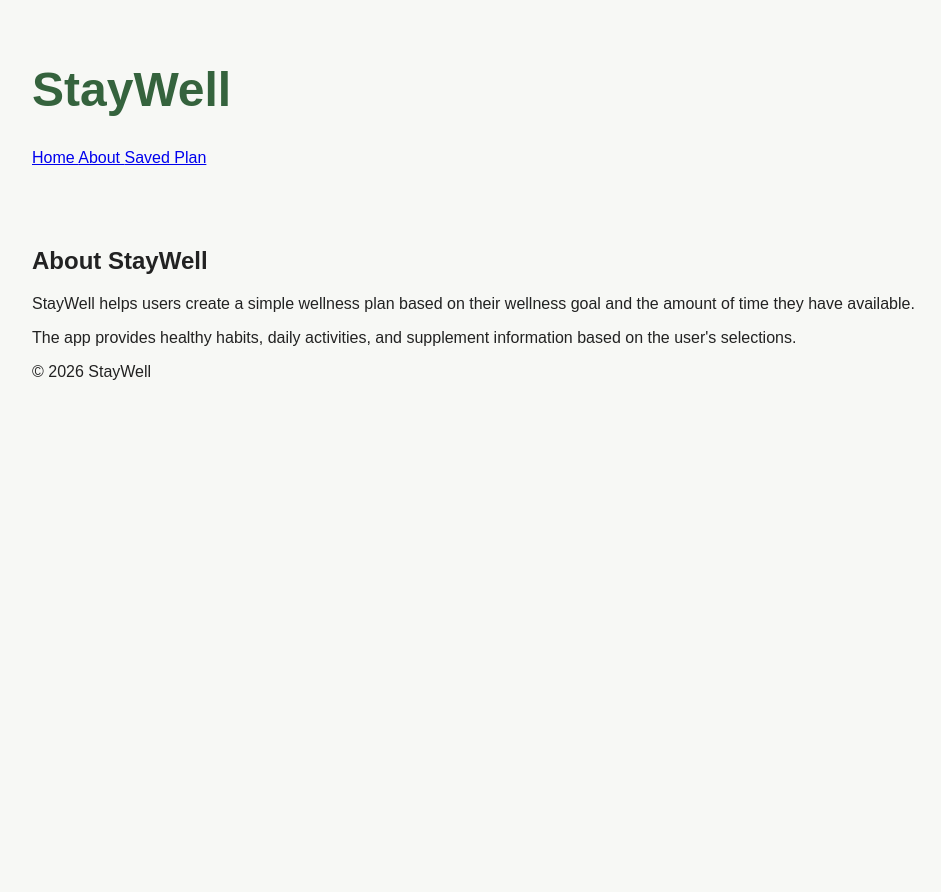
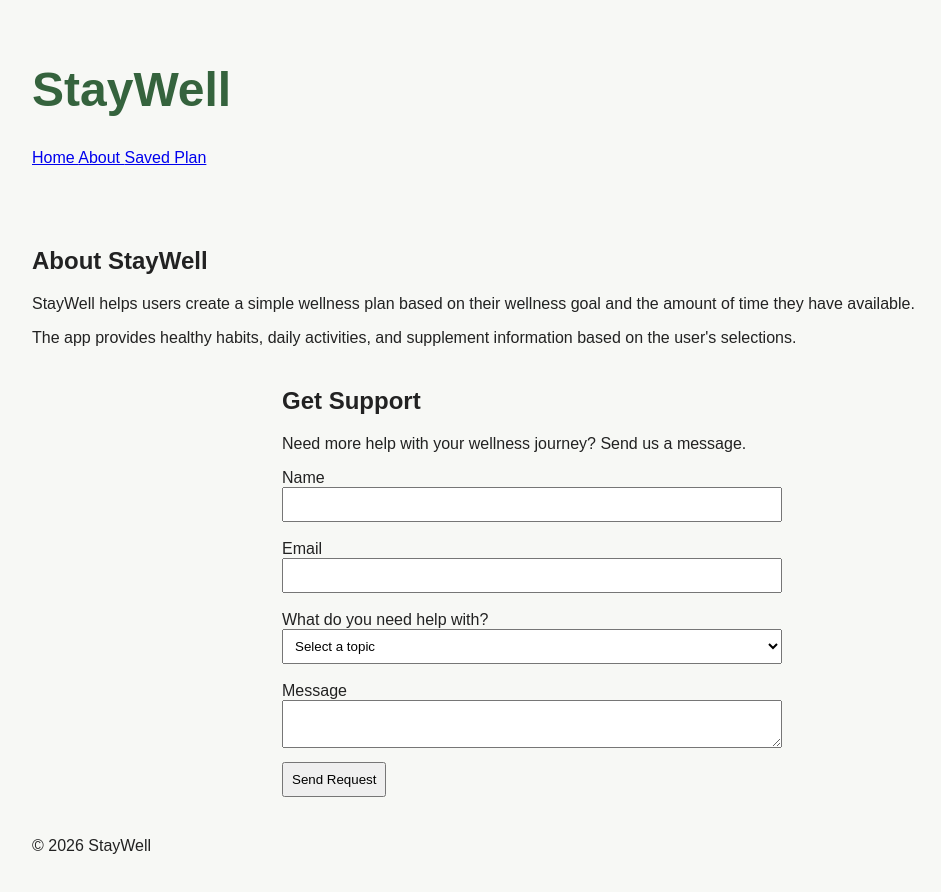
Before and after one commit to ayazsima/unit1-project-staywell, a React (Vite) app: page /about in a window 1280 px wide. Shown: the top 892 px of the page, without its empty margins (108-1049 px from the left). Before the commit the page ends 800 px from the top, so only its background shows below. Built offline with nearby package versions, Linux system fonts and the light colour scheme.

Commit message:
Add controlled form

```diff
--- a/src/components/About.jsx
+++ b/src/components/About.jsx
@@ -1,3 +1,4 @@
+import ContactForm from "./ContactForm";
 export default function About() {
     return (
         <section>
@@ -12,6 +13,7 @@ export default function About() {
                 The app provides healthy habits, daily activities, and supplement
                 information based on the user's selections.
             </p>
+            <ContactForm />
         </section>
     );
 }
--- /dev/null
+++ b/src/components/ContactForm.css
@@ -0,0 +1,16 @@
+.contact-form {
+  width: 500px;
+  margin: 40px auto;
+}
+
+.contact-form input,
+.contact-form select,
+.contact-form textarea {
+  width: 100%;
+  padding: 8px;
+}
+
+.contact-form button {
+  margin-top: 10px;
+  padding: 8px;
+}
--- /dev/null
+++ b/src/components/ContactForm.jsx
@@ -0,0 +1,75 @@
+import { useState } from "react";
+import "./ContactForm.css";
+
+
+export default function ContactForm() {
+    const [name, setName] = useState("");
+    const [email, setEmail] = useState("");
+    const [topic, setTopic] = useState("");
+    const [message, setMessage] = useState("");
+    const [messageStatus, setMessageStatus] = useState("");
+
+    function handleSubmit(event) {
+        event.preventDefault();
+
+        if (!name || !email || !topic || !message) {
+            setMessageStatus("Please complete all fields.");
+            return;
+        }
+
+        setMessageStatus("Your request has been submitted.");
+
+        setName("");
+        setEmail("");
+        setTopic("");
+        setMessage("");
+    }
+    return (
+        <div className="contact-form">
+            <h2>Get Support</h2>
+            <p>Need more help with your wellness journey? Send us a message.</p>
+
+            <form onSubmit={handleSubmit}>
+                <label>
+                    Name
+                    <input type="text"
+                        value={name}
+                        onChange={(event) => setName(event.target.value)} /> <br /><br />
+                </label>
+
+                <label>
+                    Email
+                    <input type="email"
+                        value={email}
+                        onChange={(event) => setEmail(event.target.value)} /><br /><br />
+                </label>
+
+                <label>
+                    What do you need help with? <br />
+                    <select
+                        value={topic}
+                        onChange={(event) => setTopic(event.target.value)}>
+                        <option value="">Select a topic</option>
+                        <option value="sleep">Sleep Better</option>
+                        <option value="stress">Reduce Stress</option>
+                        <option value="energy">Boost Energy</option>
+                        <option value="strength">Build Strength</option>
+                        <option value="digestion">Improve Digestion</option>
+                    </select>
+                </label><br /><br />
+
+                <label>
+                    Message <br />
+                    <textarea
+                        value={message}
+                        onChange={(event) => setMessage(event.target.value)}
+                        maxLength={500} />
+                </label><br />
+
+                {messageStatus && <p>{messageStatus}</p>}
+
+                <button type="submit">Send Request</button>
+            </form>
+        </div>
+    );
+}
--- a/src/components/Footer.jsx
+++ b/src/components/Footer.jsx
@@ -1,7 +1,8 @@
 export default function Footer() {
+    let thisYear = new Date().getFullYear();
     return (
         <footer>
-            <p>© 2026 StayWell</p>
+            <p>&copy; {thisYear} StayWell</p>
         </footer>
     );
 }
```
